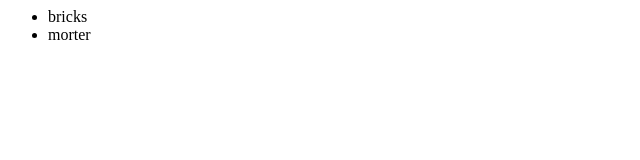
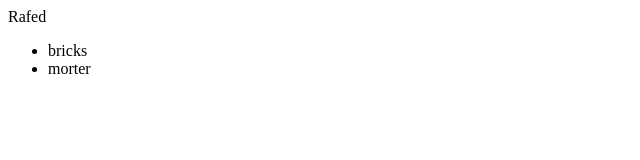
Before and after one commit to ProfessorRD/newtest, a plain HTML site: page index.html in a window 1280 px wide. Shown: the whole page, without its empty margins (0-640 px from the left). Drawn offline with Linux system fonts and the light colour scheme.

Commit message:
Update index.html

```diff
--- a/index.html
+++ b/index.html
@@ -1,5 +1,6 @@
 <html>
 <body>
+    <p> Rafed </p>
 <div>
 
     <ul>
```
